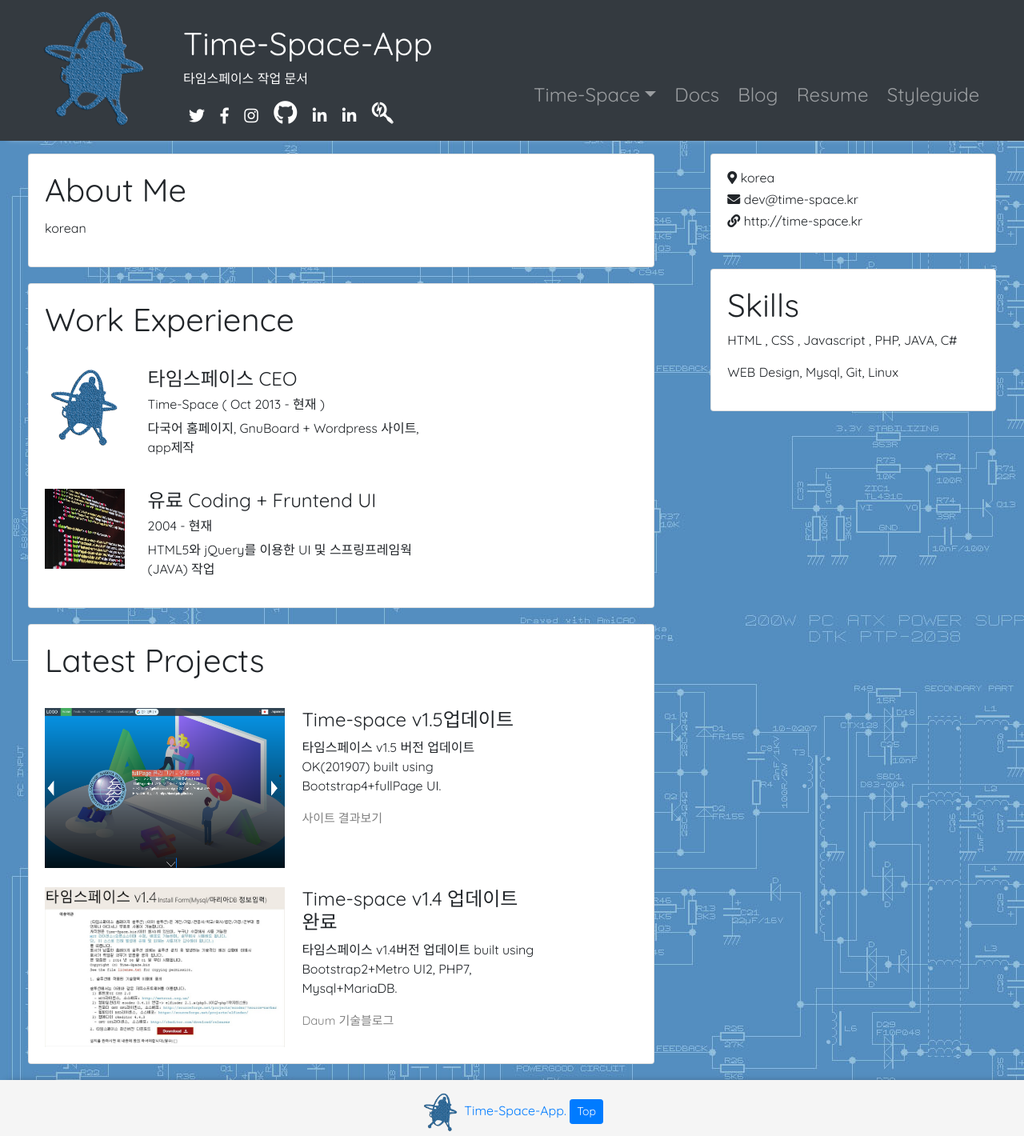
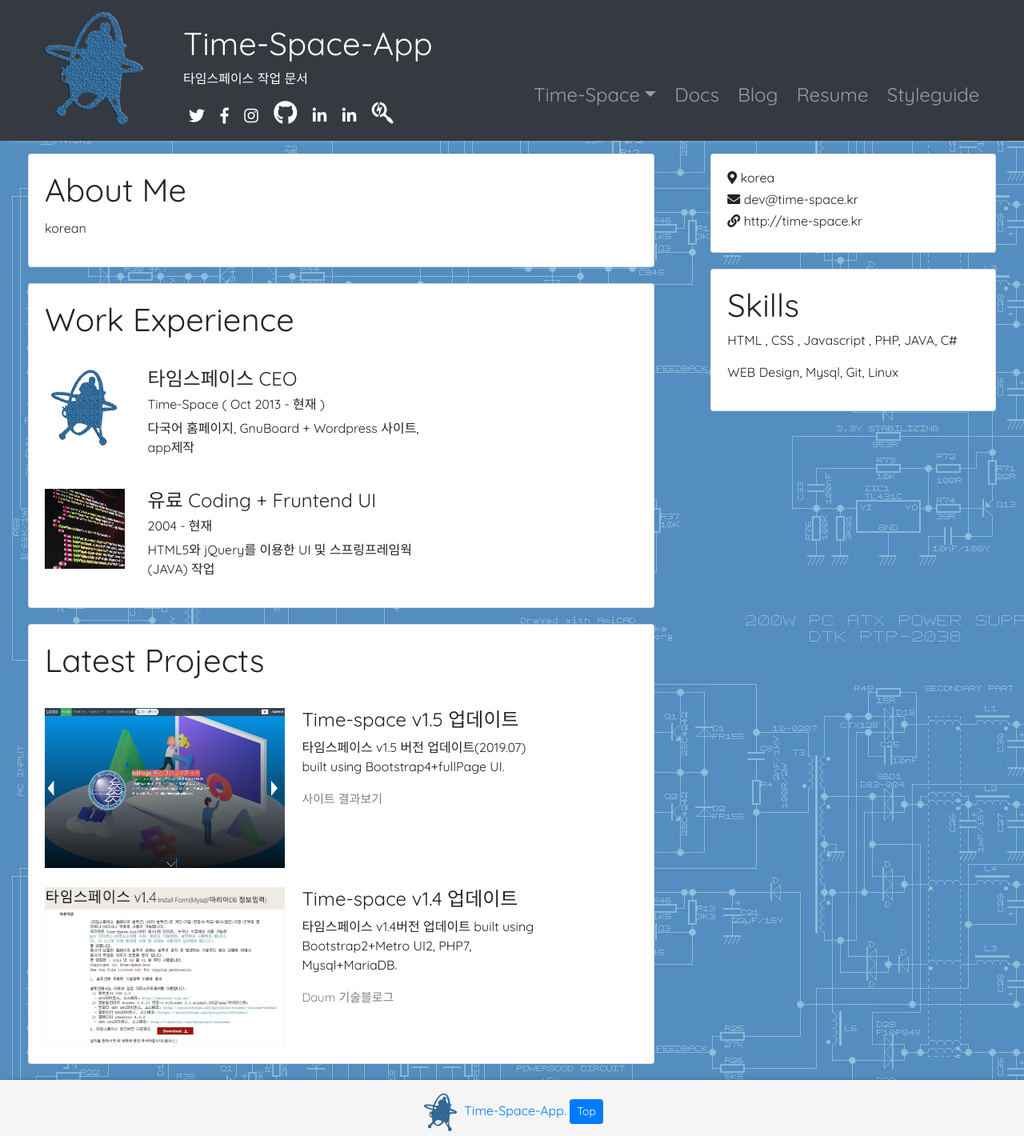
Before and after one commit to time-space-app/time-space-app.github.io, a Jekyll site: the page built from resume.md, in a window 1280 px wide. Shown: the whole page at 80% size. Built offline with Jekyll 4.4.1, drawn with Linux system fonts in a browser that asks for light colours; nearby versions of some CDN libraries.

Commit message:
Update home.html

```diff
--- a/_layouts/home.html
+++ b/_layouts/home.html
@@ -54,8 +54,8 @@
                     <img src="/assets/img/projects/fullpage.png" class="project-img" />
                 </div>
                 <div class="col-md-5">
-                    <h4 class="project-title"> Time-space v1.5업데이트 </h4>
-                    <p class="project-desc"> 타임스페이스 v1.5 버전 업데이트 OK(201907) built using Bootstrap4+fullPage UI.</p>
+                    <h4 class="project-title"> Time-space v1.5 업데이트 </h4>
+                    <p class="project-desc"> 타임스페이스 v1.5 버전 업데이트(2019.07) built using Bootstrap4+fullPage UI.</p>
                     <a class="project-link" href="http://time-space.biz">사이트 결과보기</a>
                 </div>
             </div>
@@ -66,7 +66,7 @@
                     <img src="/assets/img/projects/time-space.jpg" class="project-img" />
                 </div>
                 <div class="col-md-5">
-                    <h4 class="project-title"> Time-space v1.4 업데이트 완료 </h4>
+                    <h4 class="project-title"> Time-space v1.4 업데이트 </h4>
                     <p class="project-desc">  타임스페이스 v1.4버전 업데이트 built using Bootstrap2+Metro UI2, PHP7, Mysql+MariaDB.</p>
                     <a class="project-link" href="http://blog.daum.net/web_design">Daum 기술블로그</a>
                 </div>
```
